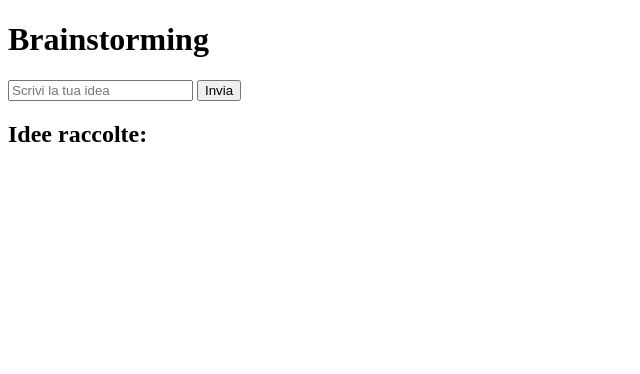
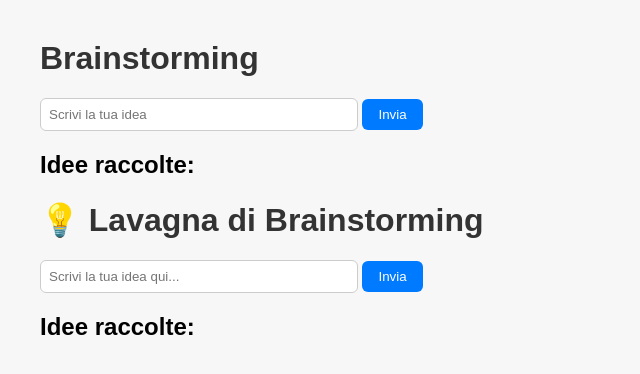
Before and after one commit to annalis4/brainstorming-app., a Python web app: template templates/index.html in a window 1280 px wide. Shown: the top 374 px of the page, without its empty margins (0-640 px from the left). Run offline with Jinja, Linux system fonts and the light colour scheme; the template is opened without the code that fills it, so the values that code supplies are empty.

Commit message:
Update index.html

```diff
--- a/templates/index.html
+++ b/templates/index.html
@@ -42,3 +42,81 @@
   </script>
 </body>
 </html>
+<!DOCTYPE html>
+<html lang="it">
+<head>
+  <meta charset="UTF-8">
+  <title>Lavagna Idee</title>
+  <style>
+    body { font-family: Arial, sans-serif; margin: 40px; background: #f7f7f7; }
+    h1 { color: #333; }
+    form { margin-bottom: 20px; }
+    input[type="text"] {
+      width: 300px;
+      padding: 8px;
+      border-radius: 6px;
+      border: 1px solid #ccc;
+    }
+    button {
+      padding: 8px 16px;
+      border: none;
+      border-radius: 6px;
+      background: #007bff;
+      color: white;
+      cursor: pointer;
+    }
+    button:hover { background: #0056b3; }
+    ul { list-style: none; padding: 0; }
+    li {
+      background: white;
+      margin: 6px 0;
+      padding: 10px;
+      border-radius: 6px;
+      box-shadow: 0 1px 3px rgba(0,0,0,0.1);
+    }
+  </style>
+</head>
+<body>
+  <h1>💡 Lavagna di Brainstorming</h1>
+
+  <!-- Form per inserire la frase -->
+  <form id="ideaForm">
+    <input type="text" id="content" placeholder="Scrivi la tua idea qui..." required>
+    <button type="submit">Invia</button>
+  </form>
+
+  <h2>Idee raccolte:</h2>
+  <ul id="ideasList"></ul>
+
+  <script>
+    // Funzione per caricare le idee
+    async function loadIdeas() {
+      const res = await fetch("/ideas");
+      const data = await res.json();
+      const list = document.getElementById("ideasList");
+      list.innerHTML = "";
+      data.ideas.forEach(i => {
+        const li = document.createElement("li");
+        li.textContent = i.content;
+        list.appendChild(li);
+      });
+    }
+
+    // Gestione invio nuova idea
+    document.getElementById("ideaForm").onsubmit = async (e) => {
+      e.preventDefault();
+      const content = document.getElementById("content").value;
+      await fetch("/idea", {
+        method: "POST",
+        headers: {"Content-Type": "application/json"},
+        body: JSON.stringify({content})
+      });
+      document.getElementById("content").value = "";
+      loadIdeas();
+    };
+
+    // Carica le idee al caricamento della pagina
+    loadIdeas();
+  </script>
+</body>
+</html>
```
